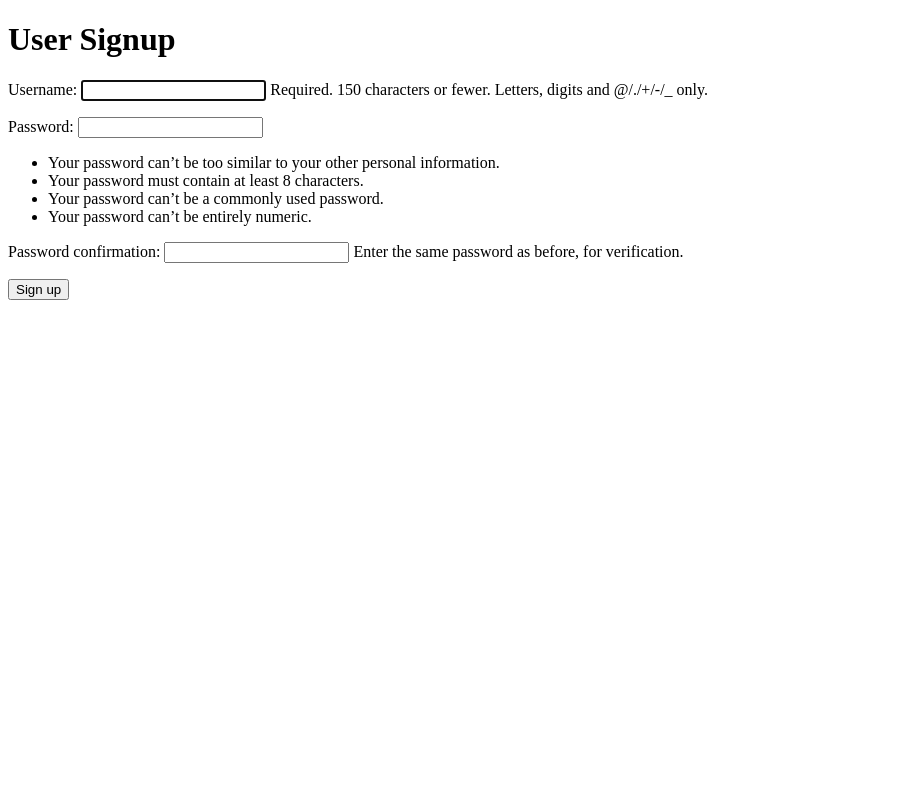
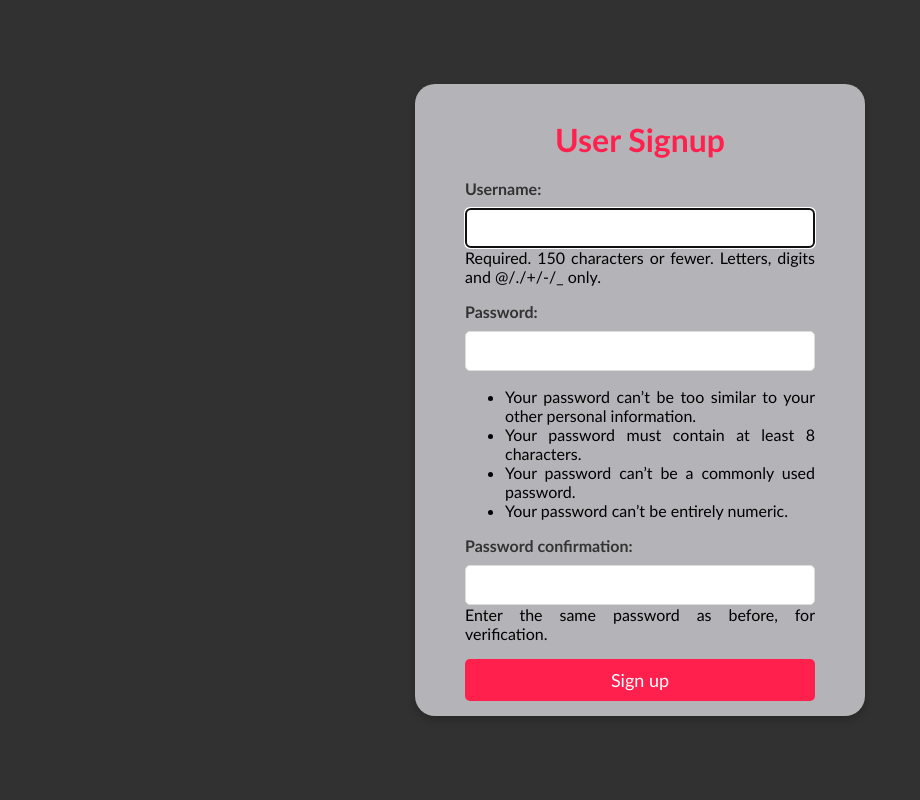
Before and after one commit to DNWijendra/Online-Movie-Ticket-System, a Django app: page /user/signup/ in a window 1280 px wide. Shown: the whole page, without its empty margins (0-920 px from the left). Run offline with Django 5.2, Linux system fonts and the light colour scheme.

Commit message:
Updated the user_signup.html file

```diff
--- a/myproject/myapp/templates/user_signup.html
+++ b/myproject/myapp/templates/user_signup.html
@@ -2,13 +2,105 @@
 <html>
 <head>
     <title>User Signup</title>
+    <style>
+        @import url('https://fonts.googleapis.com/css2?family=Roboto:wght@400;700&display=swap');
+
+        body {
+            font-family: 'Trebuchet MS', 'Lucida Sans Unicode', 'Lucida Grande', 'Lucida Sans', Arial, sans-serif;
+            background: #313131;
+            display: flex;
+            justify-content: center;
+            align-items: center;
+            height: 100vh;
+            margin: 0;
+        }
+
+        .signup-container {
+            background-color: #B4B4B8;
+            padding-top: 15px;
+            padding-bottom: 15px;
+            padding-left: 50px;
+            padding-right: 50px;
+            border-radius: 20px;
+            box-shadow: 0 4px 8px rgba(0, 0, 0, 0.2);
+            width: 350px;
+            text-align: justify;
+        }
+
+        h1 {
+            margin-bottom: 20px;
+            color: #FF204E;
+            font-weight: 700;
+            text-align: center;
+        }
+
+        .signup-form .form-group {
+            margin-bottom: 20px;
+            text-align: left;
+        }
+
+        .signup-form label {
+            display: block;
+            margin-bottom: 5px;
+            color: #333;
+            font-weight: 700;
+        }
+
+        .signup-form input[type="text"],
+        .signup-form input[type="password"],
+        .signup-form input[type="email"] {
+            width: 100%;
+            padding: 10px;
+            margin-top: 5px;
+            border: 1px solid #ddd;
+            border-radius: 5px;
+            box-sizing: border-box;
+            font-size: 16px;
+        }
+
+        .btn {
+            width: 100%;
+            padding: 10px;
+            background-color: #FF204E;
+            border: none;
+            border-radius: 5px;
+            color: white;
+            font-size: 18px;
+            cursor: pointer;
+            transition: background-color 0.3s ease;
+            font-family: 'Trebuchet MS', 'Lucida Sans Unicode', 'Lucida Grande', 'Lucida Sans', Arial, sans-serif;
+        }
+
+        .btn:hover {
+            background-color: #FF204E;
+        }
+
+        .nav-link {
+            display: block;
+            margin-top: 15px;
+            color: #FF204E;
+            text-decoration: none;
+            font-weight: 700;
+        }
+
+        .nav-link:hover {
+            text-decoration: underline;
+        }
+
+        .error {
+            color: red;
+            margin-top: 10px;
+        }
+    </style>
 </head>
 <body>
-    <h1>User Signup</h1>
-    <form method="post">
-        {% csrf_token %}
-        {{ form.as_p }}
-        <button type="submit">Sign up</button>
-    </form>
+    <div class="signup-container">
+        <h1>User Signup</h1>
+        <form method="post" class="signup-form">
+            {% csrf_token %}
+            {{ form.as_p }}
+            <button type="submit" class="btn">Sign up</button>
+        </form>
+    </div>
 </body>
 </html>
```
